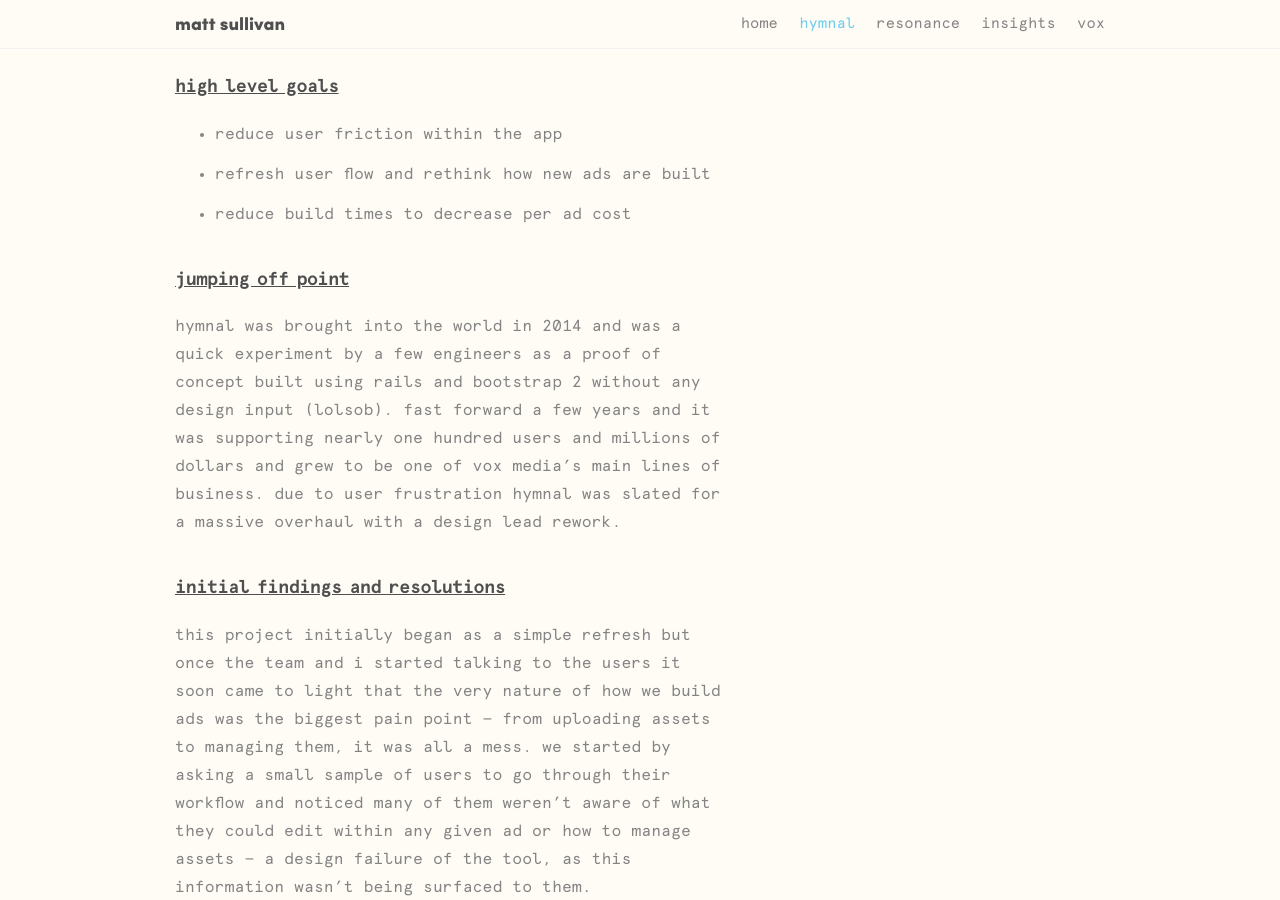
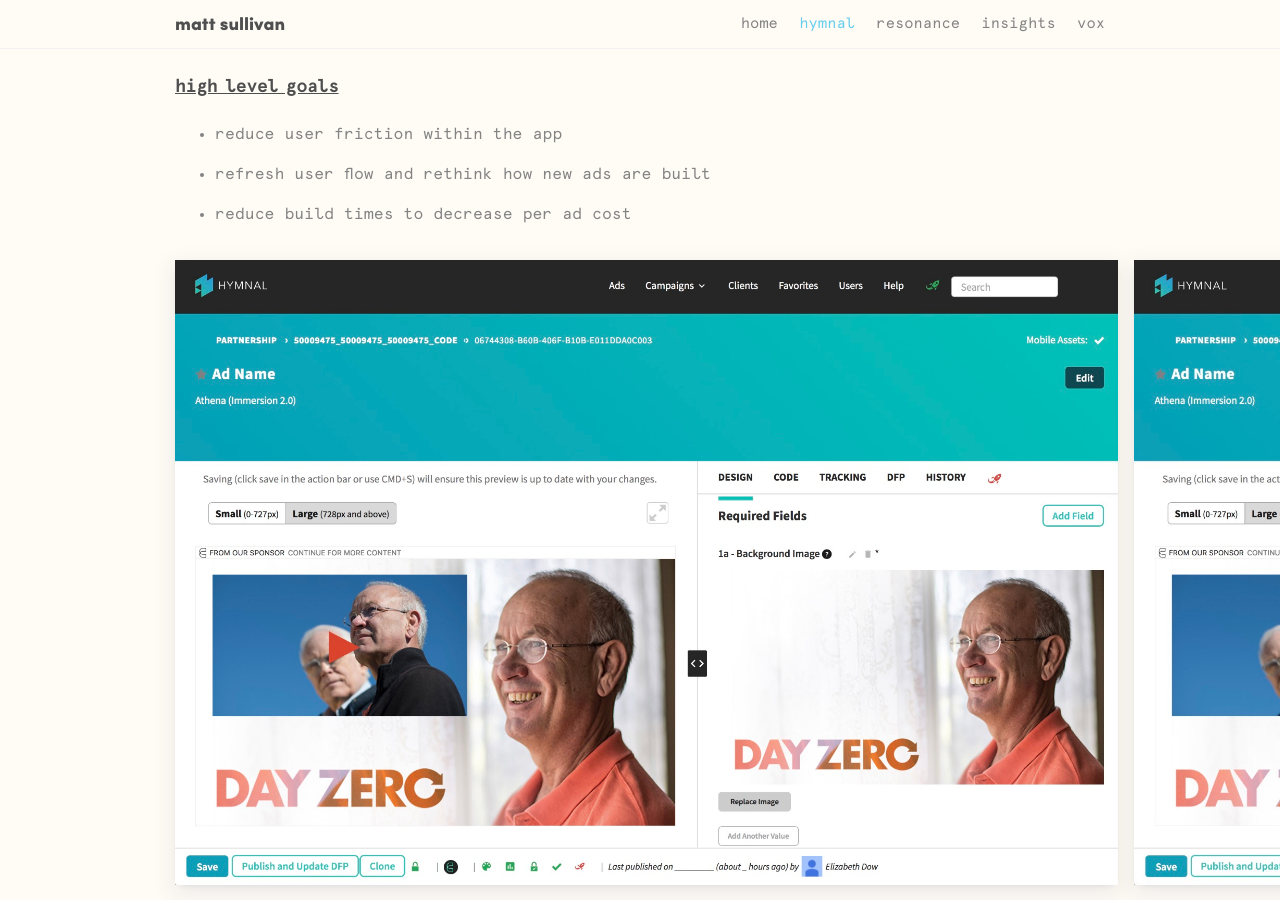
Before and after one commit to mjsxi/mjsxi.github.io, a Jekyll site: the page built from _posts/2017-06-02-hymnal.markdown, in a window 1280 px wide and 900 px high, scrolled down 1112 px. Built offline with Jekyll 4.4.1, drawn with Linux system fonts in a browser that asks for light colours; some of the changed text lies outside the part shown.

Commit message:
added images to hymnal page

```diff
--- a/_posts/2017-06-02-hymnal.markdown
+++ b/_posts/2017-06-02-hymnal.markdown
@@ -25,6 +25,13 @@ The hope was to make creating and building ads much easier along with reducing t
 - refresh User flow and rethink how new ads are built
 - reduce Build times to decrease per ad cost
 
+<div class="c-post--images">
+  <img src="../uploads/hymnal-old-1.jpg">
+  <img src="../uploads/hymnal-old-2.jpg">
+  <img src="../uploads/hymnal-old-3.jpg">
+</div>
+<cite>past version of hymnal (assets, development, new ad form)</cite>
+
 ### jumping off point
 hymnal was brought into the world in 2014 and was a quick experiment by a few engineers as a proof of concept built using rails and bootstrap 2 without any design input (lolsob). Fast forward a few years and it was supporting nearly one hundred users and millions of dollars and grew to be one of vox media’s main lines of business. Due to user frustration hymnal was slated for a massive overhaul with a design lead rework.
 
--- a/_sass/components/c-post.scss
+++ b/_sass/components/c-post.scss
@@ -1,6 +1,34 @@
 .c-post {
   margin-top: 2.5rem;
   margin-bottom: 2.5rem;
+
+  &--images {
+    display: flex;
+    overflow-x: scroll;
+    padding: 1rem 2rem;
+
+    transform: translateX(-2rem);
+    width: calc(100vw + 1rem);
+
+    @include media-query {
+      width: 100vw;
+      padding-left: calc((100vw - 930px)/2);
+      transform: translateX(calc((100vw - 930px)/-2));
+    }
+
+    img {
+      height: 60vw;
+      max-height: 425px;
+      object-fit: cover;
+      margin-right: 1rem;
+      //cursor: pointer;
+
+      @include media-query {
+        max-height: 625px;
+        margin-right: 1rem;
+      }
+    }
+  }
 
   &--list {
     margin-top: 2.5rem;
```
Also changed, not shown: _uploads/hymnal-old-1.jpg (added), _uploads/hymnal-old-2.jpg (added), _uploads/hymnal-old-3.jpg (added), 6 other files.
